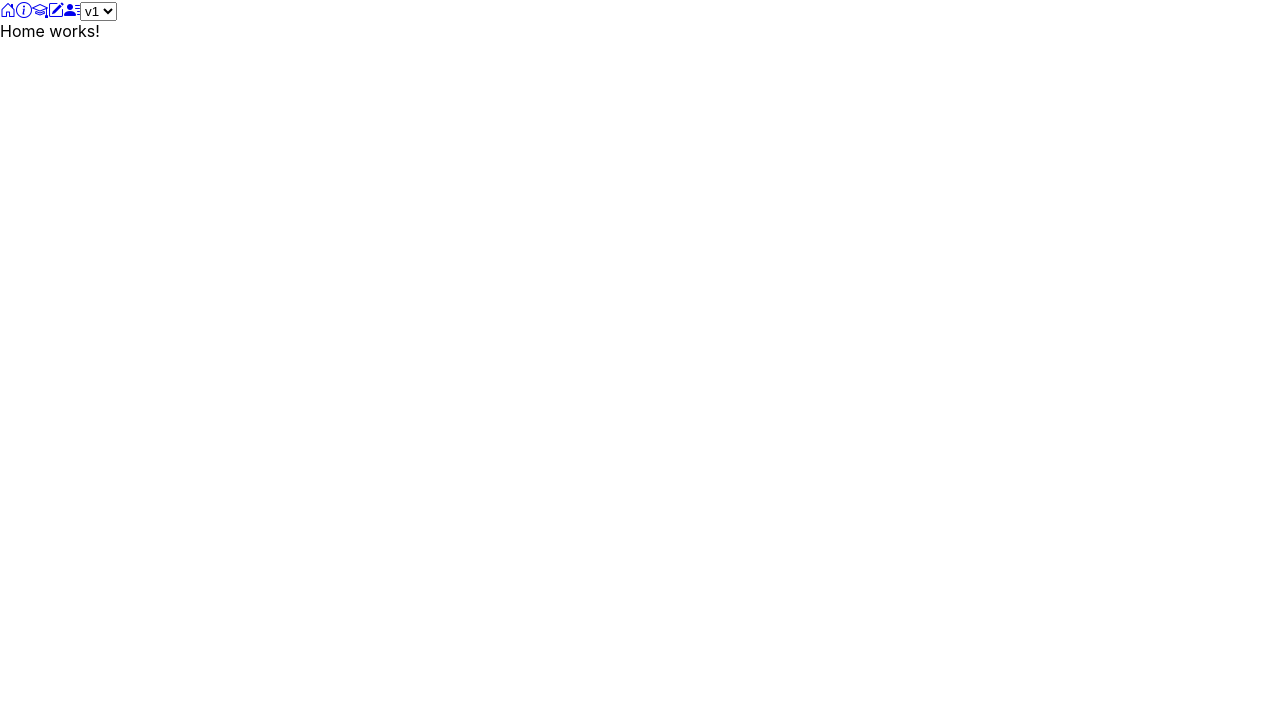
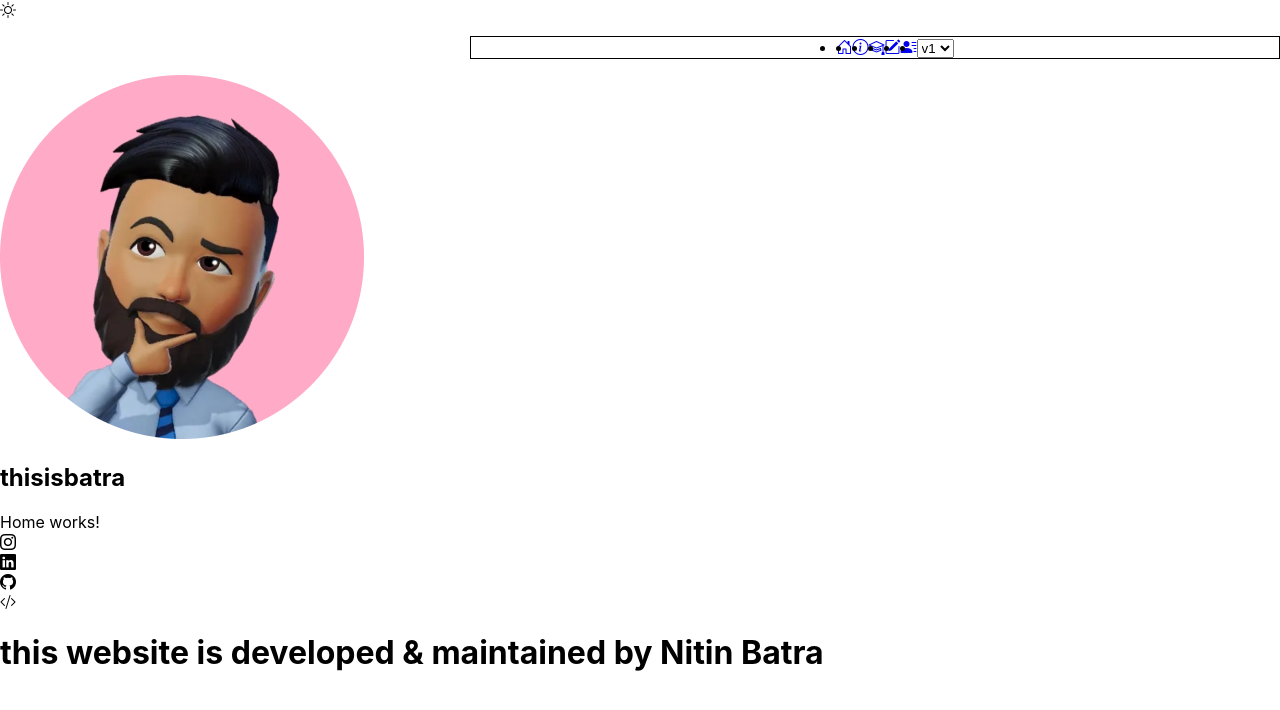
Before and after one commit to thisisbatra/thisisbatra, a React (Create React App) app: page /home in a window 1280 px wide. Shown: the top 710 px of the page. Built offline with nearby package versions, Linux system fonts and the light colour scheme.

Commit message:
setting landing page

```diff
--- a/src/Components/VersionOne/NavBar/NavBar.jsx
+++ b/src/Components/VersionOne/NavBar/NavBar.jsx
@@ -1,6 +1,6 @@
 import React from 'react';
 import { Link, useNavigate } from 'react-router-dom';
-
+import styles from './navBeauty.module.css';
 const NavBar = () => {
     let navigate=useNavigate();
     let changeRouteViaOption=(e)=>{
@@ -8,17 +8,19 @@ const NavBar = () => {
         value==="v1"?navigate('/'):navigate('/comingSoon');
     }
     return (
-        <div>
-            <Link to='/home'><i className="bi bi-house-door"></i></Link>
-            <Link to='/about'><i className="bi bi-info-circle"></i></Link>
-            <Link to='/education'><i className="bi bi-mortarboard"></i></Link>
-            <Link to='/skills'><i className="bi bi-pencil-square"></i></Link>
-            <Link to='/contact'><i className="bi bi-person-lines-fill"></i></Link>
-            <select name="" id="" onChange={changeRouteViaOption}>
-                <option value="0">v1</option>
-                <option>v2</option>
-            </select>
-        </div>
+        <ul className={styles.con}>
+            <li><Link to='/home'><i className="bi bi-house-door"></i></Link></li>
+            <li><Link to='/about'><i className="bi bi-info-circle"></i></Link></li>
+            <li><Link to='/education'><i className="bi bi-mortarboard"></i></Link></li>
+            <li><Link to='/skills'><i className="bi bi-pencil-square"></i></Link></li>
+            <li><Link to='/contact'><i className="bi bi-person-lines-fill"></i></Link></li>
+            <li>
+                <select name="" id="" onChange={changeRouteViaOption}>
+                    <option value="0">v1</option>
+                    <option>v2</option>
+                </select>
+            </li>
+        </ul>
     );
 }
 
--- /dev/null
+++ b/src/Components/VersionOne/NavBar/navBeauty.module.css
@@ -0,0 +1,7 @@
+.con{
+    display: flex;
+    border: 1px solid black;
+    width: 60%;
+    justify-content: center;
+    justify-self: end;
+}
--- a/src/Components/VersionOne/VersionOne.jsx
+++ b/src/Components/VersionOne/VersionOne.jsx
@@ -5,10 +5,44 @@ import { Outlet } from 'react-router-dom';
 const VersionOne = () => {
     return (
         <>
-            <NavBar/>
+            <nav>
+                <ThemeChanger/>
+                <NavBar/>
+                <ThumbNail/>
+            </nav>
             <Outlet/>
+            <footer>
+                <FollowPalette/>
+                <h1>this website is developed & maintained by Nitin Batra</h1>
+            </footer>
         </>
     );
 }
 
+const ThemeChanger=()=>{
+    return(
+        <i className="bi bi-brightness-high"></i>
+    )
+}
+
+const ThumbNail=()=>{
+    return(
+        <div>
+            <img src="../assets/meThumb.png" alt="thumbnail"/>
+            <h1>thisisbatra</h1>
+        </div>
+    )
+}
+
+const FollowPalette=()=>{
+    return(
+        <div>
+            <div><i className="bi bi-instagram"></i></div>
+            <div><i className="bi bi-linkedin"></i></div>
+            <div><i className="bi bi-github"></i></div>
+            <div><i className="bi bi-code-slash"></i></div>
+        </div>
+    )
+}
+
 export default VersionOne;
```
